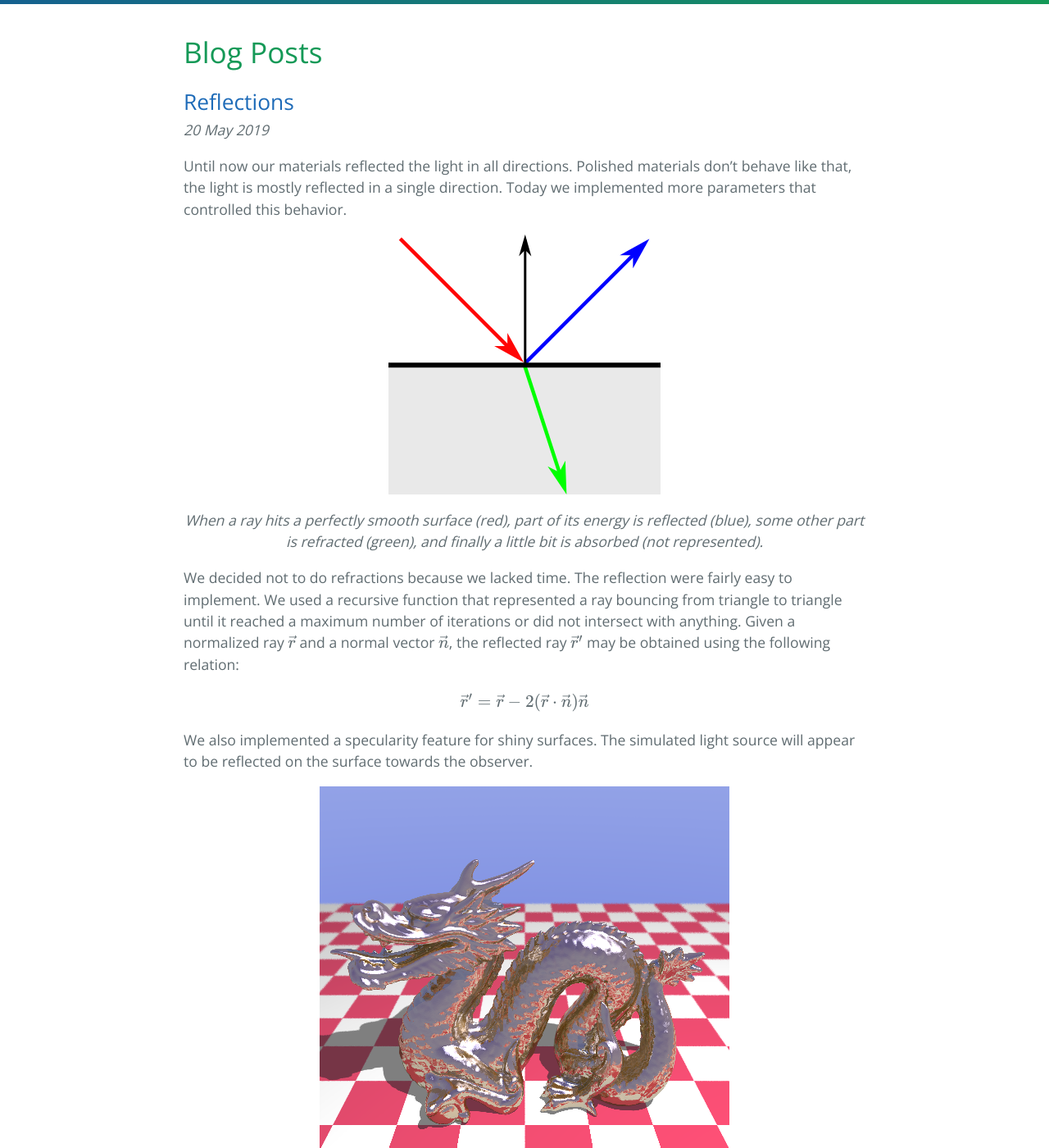
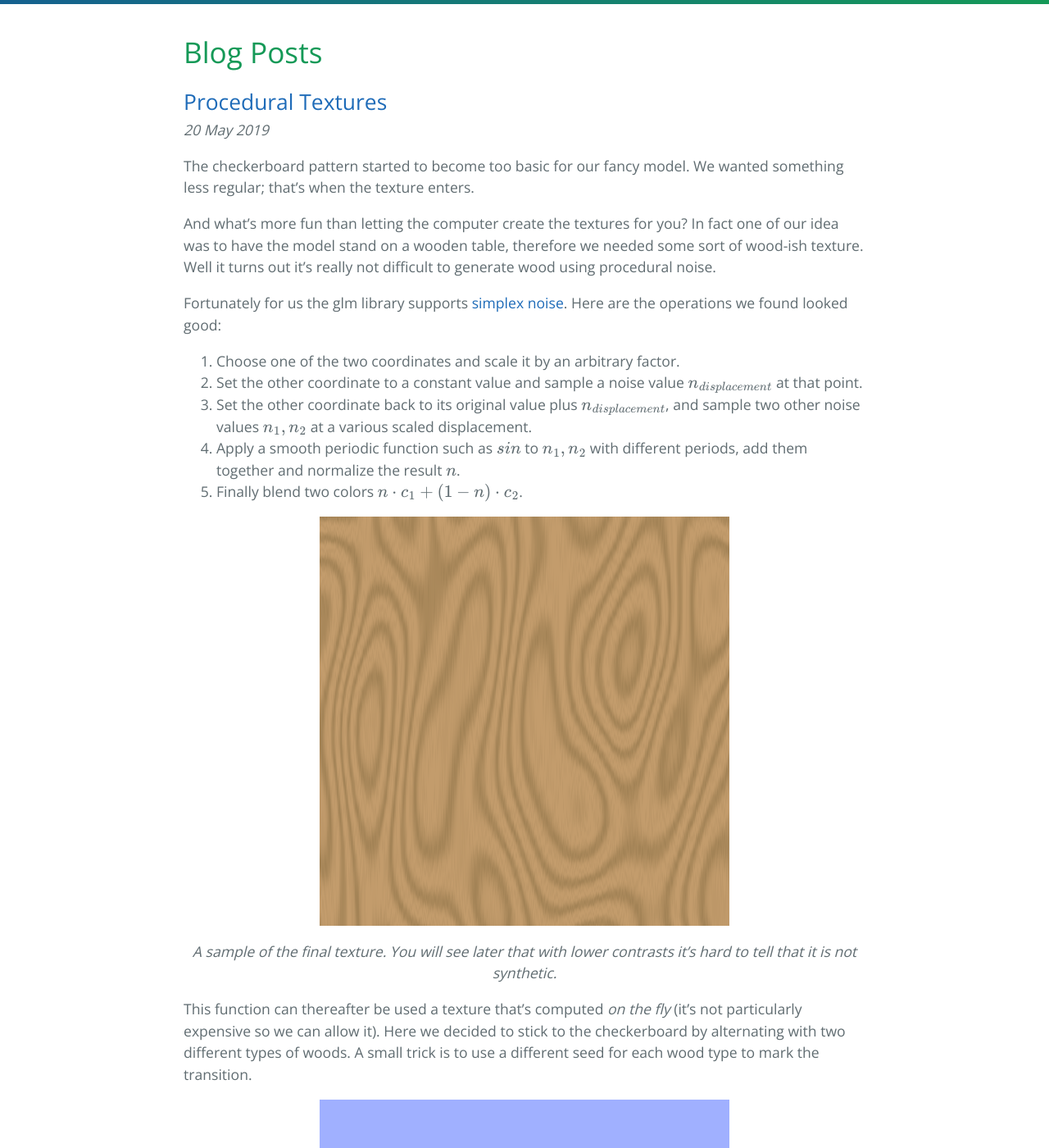
Before and after one commit to FlorianCassayre/FlorianCassayre.github.io, a Jekyll site: the page built from index.html, in a window 1280 px wide and 1400 px high, scrolled down 378 px. Shown: the whole window at 82% size. Built offline with Jekyll 4.4.1, drawn with Linux system fonts in a browser that asks for light colours; formulas are drawn with MathJax 3; the list of posts is cut into pages by our own code; some of the changed text lies outside the part shown.

Commit message:
Procedural textures.

```diff
--- /dev/null
+++ b/_posts/2019-05-20-procedural-textures.md
@@ -0,0 +1,36 @@
+---
+layout: post
+title:  "Procedural Textures"
+date:   2019-05-20
+---
+
+The checkerboard pattern started to become too basic for our fancy model.
+We wanted something less regular; that's when the texture enters.
+
+And what's more fun than letting the computer create the textures for you?
+In fact one of our idea was to have the model stand on a wooden table, therefore we needed some sort of wood-ish texture.
+Well it turns out it's really not difficult to generate wood using procedural noise.
+
+Fortunately for us the glm library supports [simplex noise](https://en.wikipedia.org/wiki/Simplex_noise).
+Here are the operations we found looked good:
+
+1. Choose one of the two coordinates and scale it by an arbitrary factor.
+2. Set the other coordinate to a constant value and sample a noise value $$n_{displacement}$$ at that point.
+3. Set the other coordinate back to its original value plus $$n_{displacement}$$, and sample two other noise values $$n_1, n_2$$ at a various scaled displacement.
+4. Apply a smooth periodic function such as $$sin$$ to $$n_1, n_2$$ with different periods, add them together and normalize the result $$n$$.
+5. Finally blend two colors $$n \cdot c_1 + (1 - n) \cdot c_2$$.
+
+![](/img/wood_texture.bmp){: .image-large }
+
+{: .caption }
+A sample of the final texture.
+You will see later that with lower contrasts it's hard to tell that it is not synthetic.
+
+This function can thereafter be used a texture that's computed _on the fly_ (it's not particularly expensive so we can allow it).
+Here we decided to stick to the checkerboard by alternating with two different types of woods.
+A small trick is to use a different seed for each wood type to mark the transition.
+
+![](/img/dragon_wood.bmp){: .image-large }
+
+{: .caption }
+The final result, our best image so far.
```
Also changed, not shown: _posts/2019-05-19-reflections.md (+1 -1 lines), img/dragon_wood.bmp (added), img/wood_texture.bmp (added).
